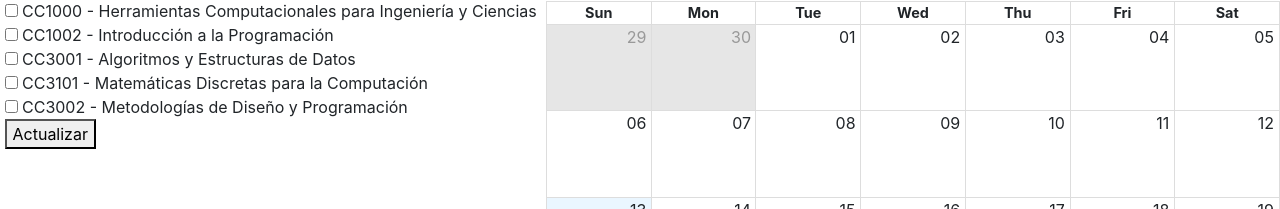
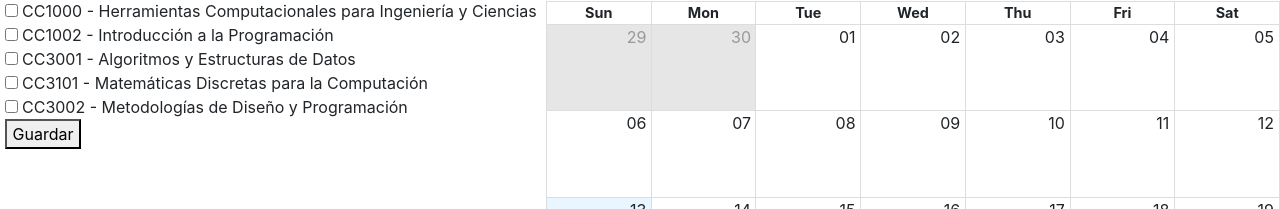
Before and after one commit to danielarayap/uplanning, a React (Create React App) app in the folder uplanning-app/: page / in a window 1280 px wide. Shown: the part 179-388 px from the top of the page. Built offline with nearby package versions, Linux system fonts and the light colour scheme.

Commit message:
Arregla el error que borraba la visualizacion de las evaluaciones al cambiar de vista

```diff
--- a/uplanning-app/src/components/Calendar.js
+++ b/uplanning-app/src/components/Calendar.js
@@ -62,7 +62,7 @@ class Sidebar extends React.Component {
       &nbsp;<input type="checkbox" onClick={() => this.myFunction("CC3001")}/>&nbsp;CC3001 - Algoritmos y Estructuras de Datos &nbsp;<br/>
       &nbsp;<input type="checkbox" onClick={() => this.myFunction("CC3101")}/>&nbsp;CC3101 - Matemáticas Discretas para la Computación &nbsp;<br/>
       &nbsp;<input type="checkbox" onClick={() => this.myFunction("CC3002")}/>&nbsp;CC3002 - Metodologías de Diseño y Programación &nbsp;<br/>
-      &nbsp;<button onClick={() => this.showSelected()}>Actualizar</button>&nbsp;
+      &nbsp;<button>Guardar</button>&nbsp;
       </div>
     );
   }
@@ -70,12 +70,16 @@ class Sidebar extends React.Component {
 
 export default class Calendar extends React.Component {
   showSelected(){
+    window.requestAnimationFrame(
+      function() {
         if(toShowQuery.length > 0){
           const elements = document.querySelectorAll(toShowQuery);
           [...elements].forEach(element => {
             element.parentElement.style.display = "";
           })
         }
+      }
+    )
   }
   constructor(props) {
     super(props);
@@ -93,7 +97,7 @@ export default class Calendar extends React.Component {
         events={exampleEvents}
         startAccessor="start"
         endAccessor="end"
-        //onRangeChange = {() => this.showSelected()}
+        onRangeChange = {() => this.showSelected()}
         eventPropGetter={
           (event, start, end, isSelected) => {
             let newStyle = {
```
Lines whose indentation alone changed are shown as unchanged.
